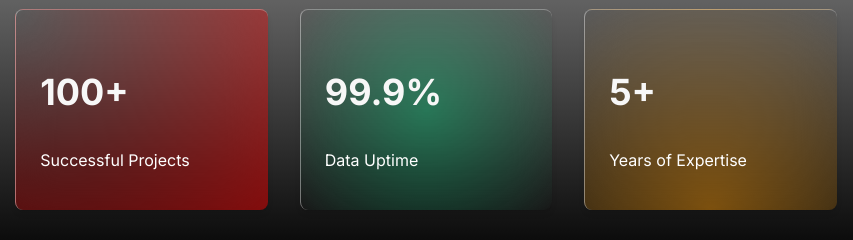
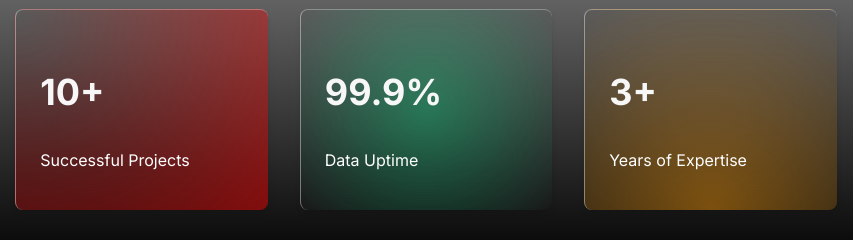
Before and after one commit to ShieldData/WebSiteShield-, a plain HTML site: page index.html in a window 1280 px wide. Shown: the part 443-683 px from the top of the page, 214-1067 px from the left. Drawn offline with Linux system fonts and the light colour scheme.

Commit message:
Update index.html

```diff
--- a/index.html
+++ b/index.html
@@ -688,7 +688,7 @@
                 </div>
                 <div class="stats-grid">
                     <div class="stat-card1">
-                        <p class="stat-number">100+</p>
+                        <p class="stat-number">10+</p>
                         <p class="stat-text">Successful Projects</p>
                     </div>
                     <div class="stat-card2">
@@ -696,7 +696,7 @@
                         <p class="stat-text">Data Uptime</p>
                     </div>
                     <div class="stat-card3">
-                        <p class="stat-number">5+</p>
+                        <p class="stat-number">3+</p>
                         <p class="stat-text">Years of Expertise</p>
                     </div>
                 </div>
```
